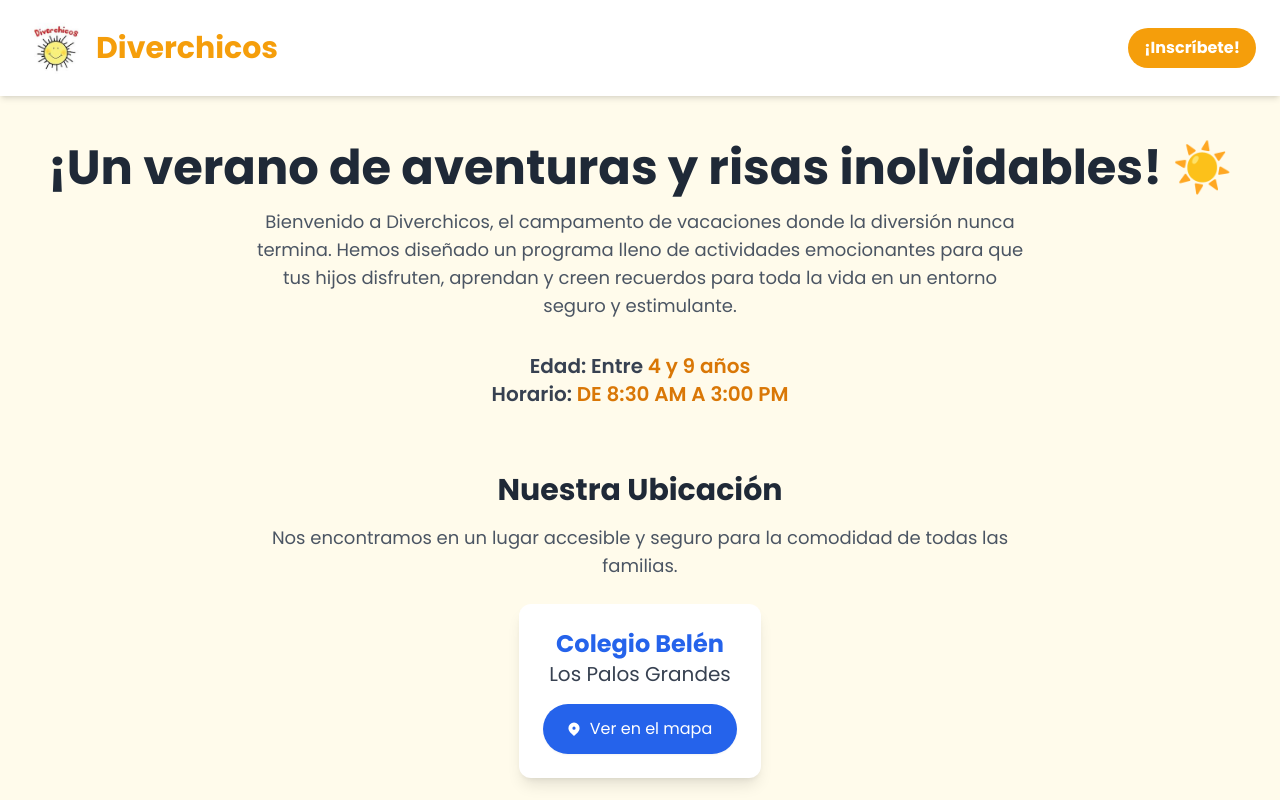
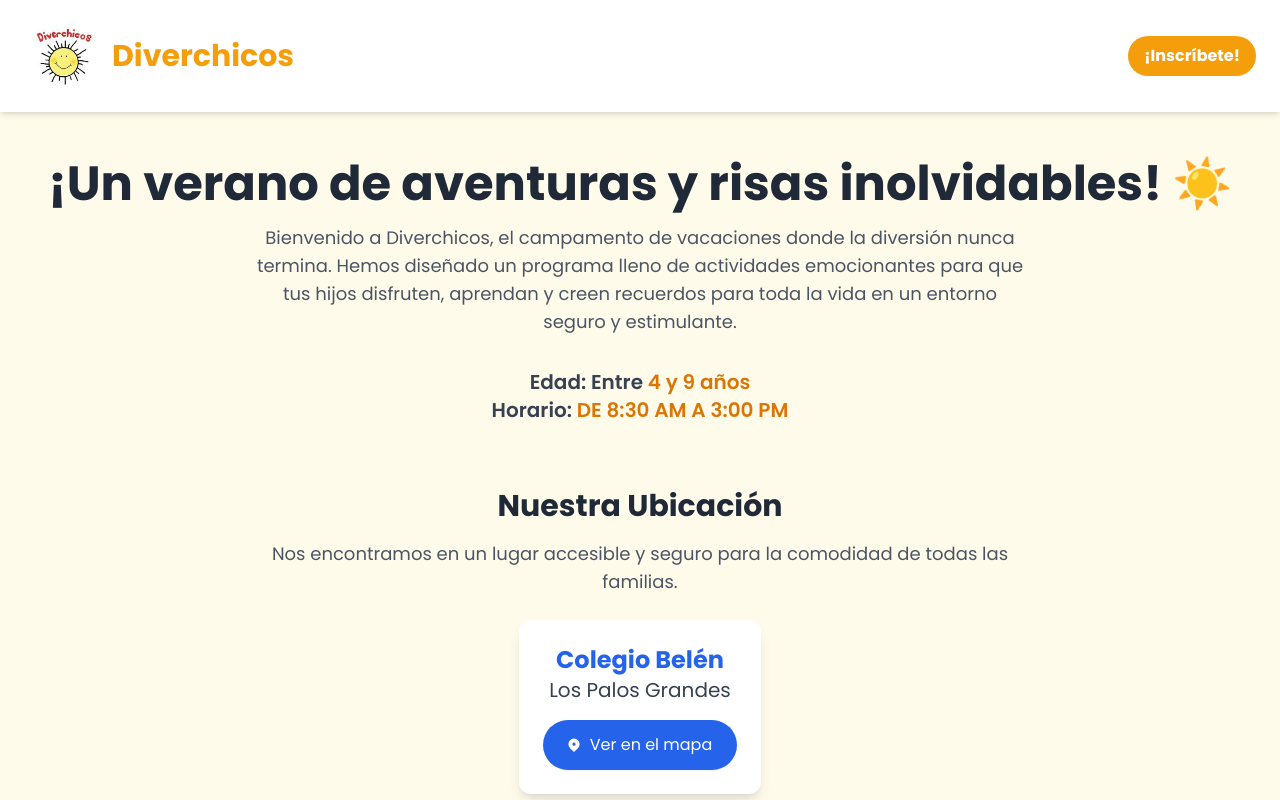
Before and after one commit to masterubens/diverchicos.github.io, a plain HTML site: page index.html in a window 1280 px wide. Shown: the top 800 px of the page. Drawn offline with nearby package versions, Linux system fonts and the light colour scheme.

Commit message:
Update index.html
Agrandar el Logo

```diff
--- a/index.html
+++ b/index.html
@@ -53,7 +53,7 @@
         <nav class="container mx-auto px-6 py-4 flex flex-col sm:flex-row items-center gap-y-4 sm:justify-between">
             <div class="flex items-center space-x-2 flex-shrink-0">
                 <!-- Logo Image Added Here -->
-                <img src="Logo Diverchicos.jpg" alt="Logo Diverchicos" class="h-16 w-auto rounded-full" onerror="this.onerror=null;this.src='https://placehold.co/100x100/FFD700/000000?text=Logo';" loading="lazy">
+                <img src="Logo Diverchicos.jpg" alt="Logo Diverchicos" class="h-20 w-auto rounded-full" onerror="this.onerror=null;this.src='https://placehold.co/100x100/FFD700/000000?text=Logo';" loading="lazy">
                 <h1 class="text-2xl sm:text-3xl font-bold text-amber-500">Diverchicos</h1>
             </div>
             <a href="#precio" class="bg-amber-500 text-white font-bold py-2 px-4 rounded-full hover:bg-amber-600 transition duration-300 flex-shrink-0">¡Inscríbete!</a>
```
